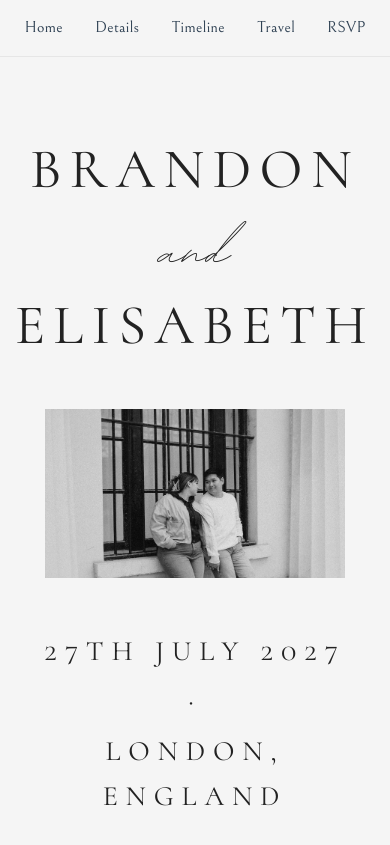
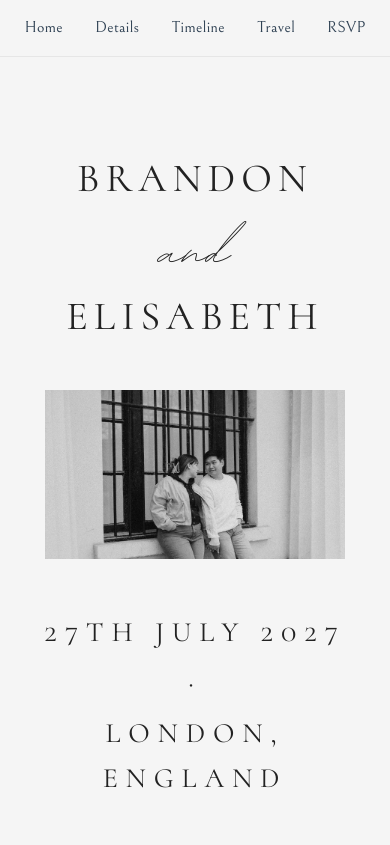
Before and after one commit to bleecr7/wedding-page, a Jekyll site: the page built from index.md, in a window 390 px wide and 900 px high. Shown: the top 845 px of the window. Built offline with Jekyll 4.4.1, drawn with Linux system fonts in a browser that asks for light colours.

Commit message:
title resize

```diff
--- a/assets/css/style.css
+++ b/assets/css/style.css
@@ -547,6 +547,14 @@ main {
 /* ------------------------------------------------------------------------ */
 
 @media (max-width: 800px) {
+  .names {
+    font-size: clamp(2.5rem, 4.5vw, 3rem);
+  }
+
+  .names .and {
+    font-size: clamp(5rem, 5.5vw, 2.6rem);
+  }
+
   .split,
   .where-columns {
     grid-template-columns: 1fr;
```
